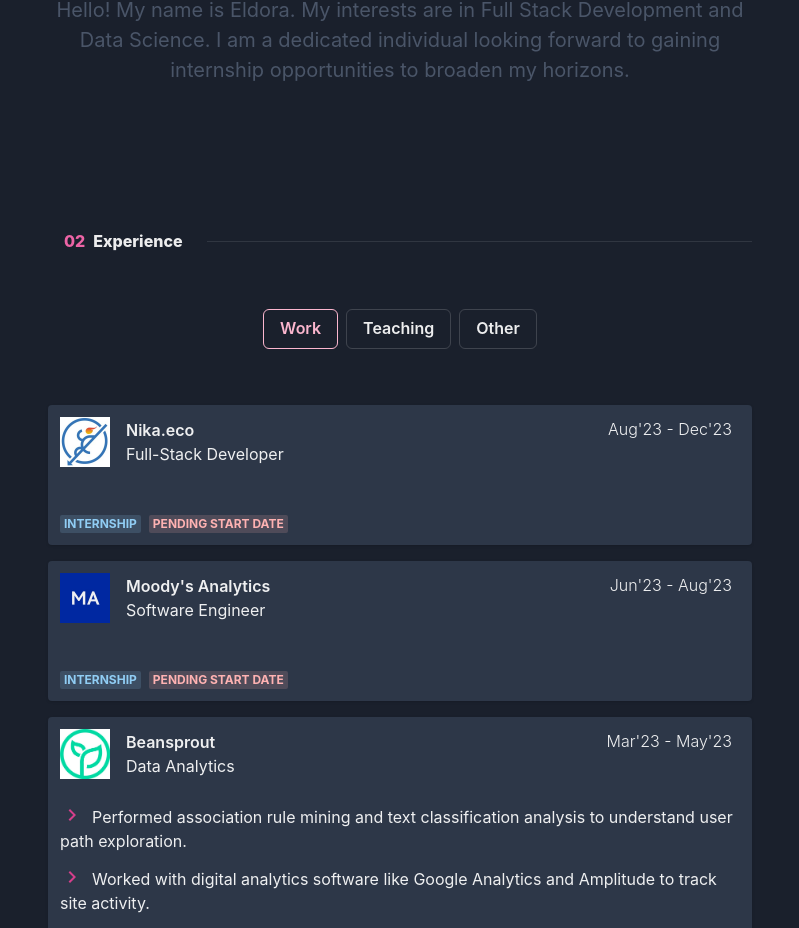
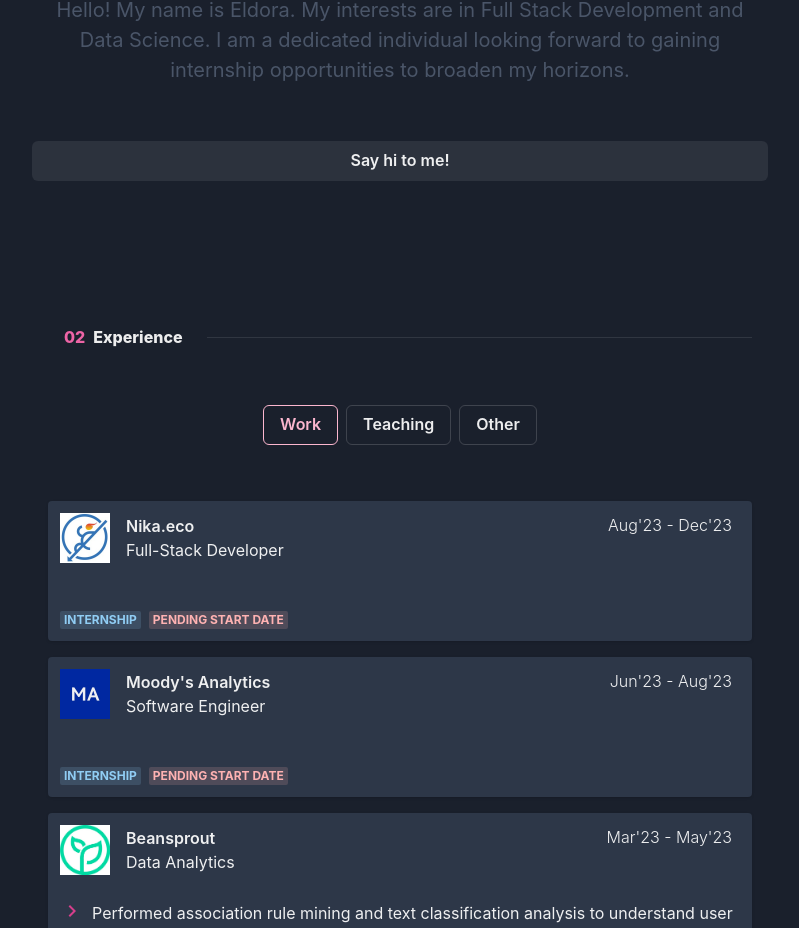
Before and after one commit to iamshalen/portfolio, a React (Create React App) app: page / in a window 1280 px wide. Shown: the part 798-1726 px from the top of the page, without its empty margins (240-1039 px from the left). Built offline with nearby package versions, Linux system fonts and the light colour scheme.

Commit message:
feat: add hi button

```diff
--- a/src/components/About.js
+++ b/src/components/About.js
@@ -6,8 +6,10 @@ import {
   Box,
   HStack,
 } from "@chakra-ui/react";
+import { useToast, Button } from '@chakra-ui/react';
 
 export default function About() {
+    const toast = useToast();
     return (
       <>
         <Container maxW={"3xl"} id="about">
@@ -32,6 +34,19 @@ export default function About() {
               forward to gaining internship opportunities to broaden my
               horizons.
             </Text>
+            <Button
+              onClick={() =>
+                toast({
+                  title: "Well, hello there!",
+                  description: "Thanks for visiting my page.",
+                  status: "success",
+                  duration: 9000,
+                  isClosable: true,
+                })
+              }
+            >
+              Say hi to me!
+            </Button>
           </Stack>
         </Container>
       </>
```
Also changed, not shown: src/App.js (+7 -7 lines), 2 other files (tests, documents, lock files or other folders).
